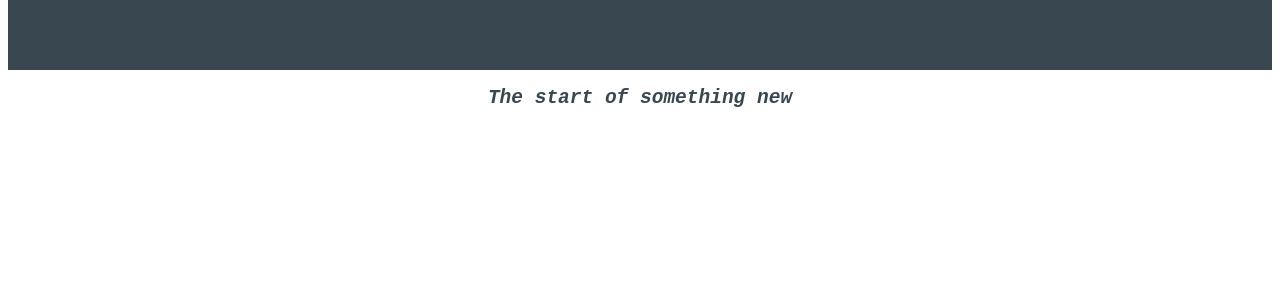
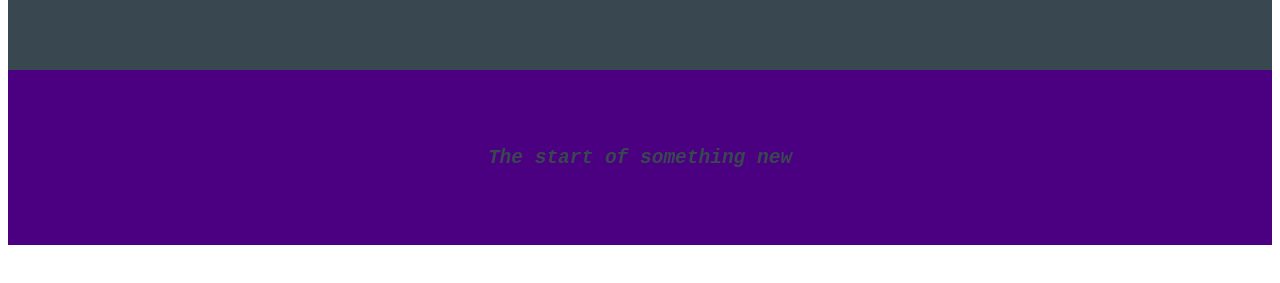
Before and after one commit to josh-il98/josh-il98.github.io, a plain HTML site: page index.html in a window 1280 px wide. Shown: the part 271-554 px from the top of the page. Drawn offline with Linux system fonts and the light colour scheme.

Commit message:
Second fancy commit

```diff
--- a/index.html
+++ b/index.html
@@ -30,8 +30,19 @@
                 text-align:center;
             }
         </style>
-        <h2>
-            The start of something new
-        </h2>
+
+        <style>
+            .Subhead{
+                padding: 60px;
+                background:indigo;
+            }
+        </style>
+        <div class ="Subhead">
+
+            <h2>
+                The start of something new
+            </h2>
+        </div>
+
     </body>
 </html>
```
